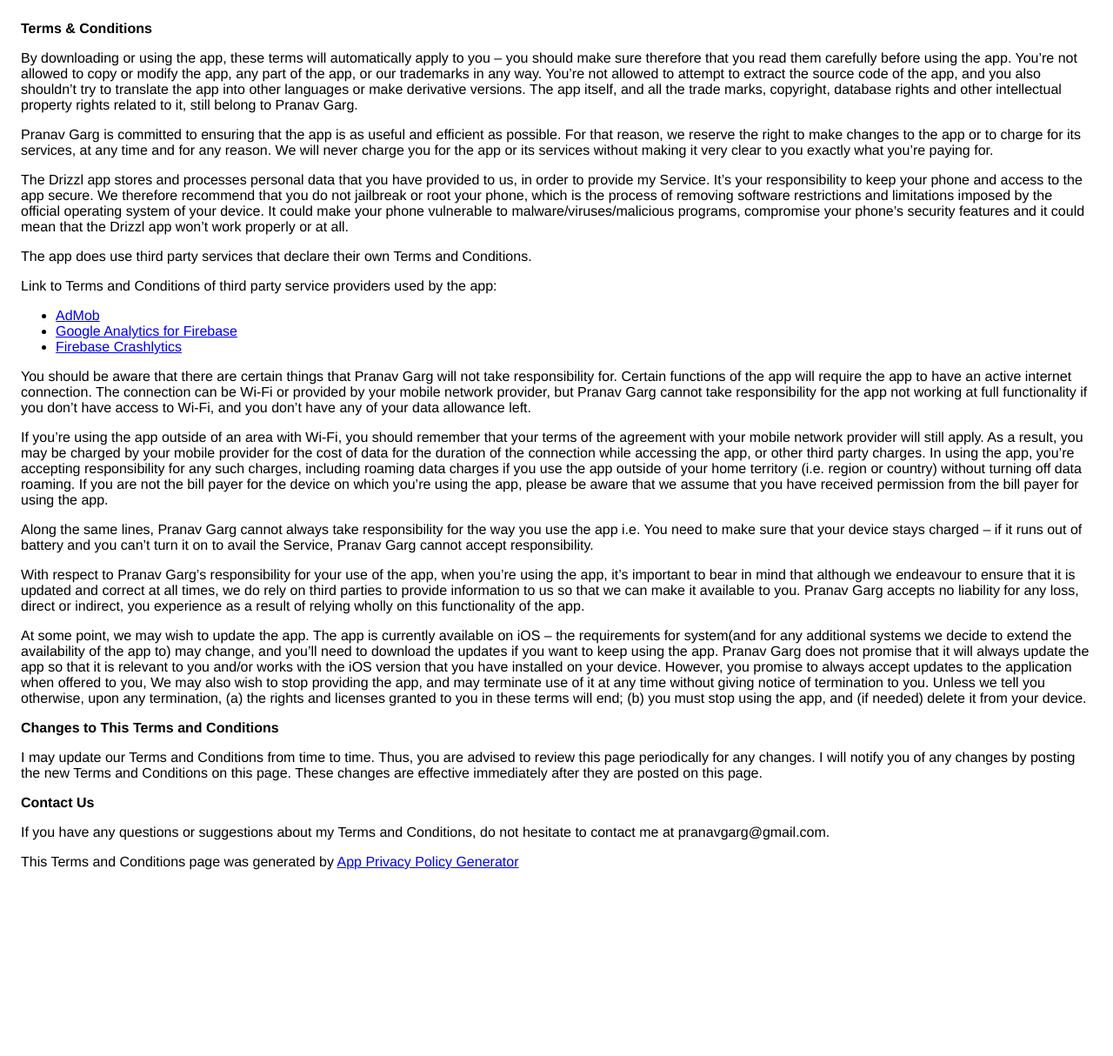
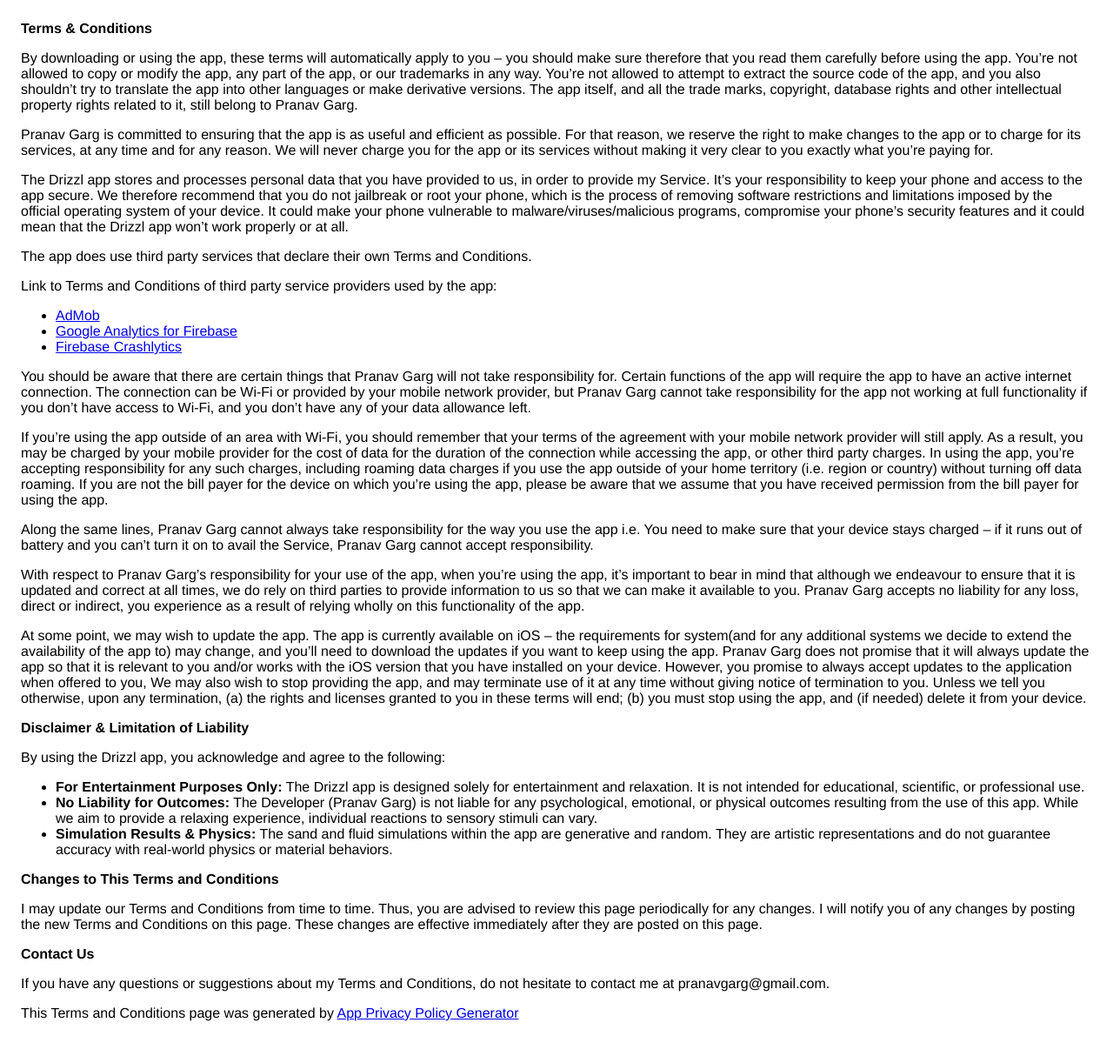
Before and after one commit to pgtgrly/pgtgrly.github.io, a Jekyll site: the page drizzl/drizzl-terms.html, which Jekyll copies as it is, in a window 1280 px wide. Shown: the whole page at 87% size. Built offline with Jekyll 4.4.1, drawn with Linux system fonts in a browser that asks for light colours; before the commit the page ends 1040 px from its top, so only the background shows below that.

Commit message:
Add liability shield to terms

```diff
--- a/drizzl/drizzl-terms.html
+++ b/drizzl/drizzl-terms.html
@@ -76,6 +76,19 @@
         Unless we tell you otherwise, upon any termination, (a) the rights and licenses granted to you in these terms
         will end; (b) you must stop using the app, and (if needed) delete it from your device.</p>
 
+    <strong>Disclaimer & Limitation of Liability</strong>
+    <p>By using the Drizzl app, you acknowledge and agree to the following:</p>
+    <ul>
+        <li><strong>For Entertainment Purposes Only:</strong> The Drizzl app is designed solely for entertainment and
+            relaxation. It is not intended for educational, scientific, or professional use.</li>
+        <li><strong>No Liability for Outcomes:</strong> The Developer (Pranav Garg) is not liable for any psychological,
+            emotional, or physical outcomes resulting from the use of this app. While we aim to provide a relaxing
+            experience, individual reactions to sensory stimuli can vary.</li>
+        <li><strong>Simulation Results & Physics:</strong> The sand and fluid simulations within the app are generative
+            and random. They are artistic representations and do not guarantee accuracy with real-world physics or
+            material behaviors.</li>
+    </ul>
+
     <strong>Changes to This Terms and Conditions</strong>
     <p>I may update our Terms and Conditions from time to time. Thus, you are advised to review this page periodically
         for any changes. I will notify you of any changes by posting the new Terms and Conditions on this page. These
```
